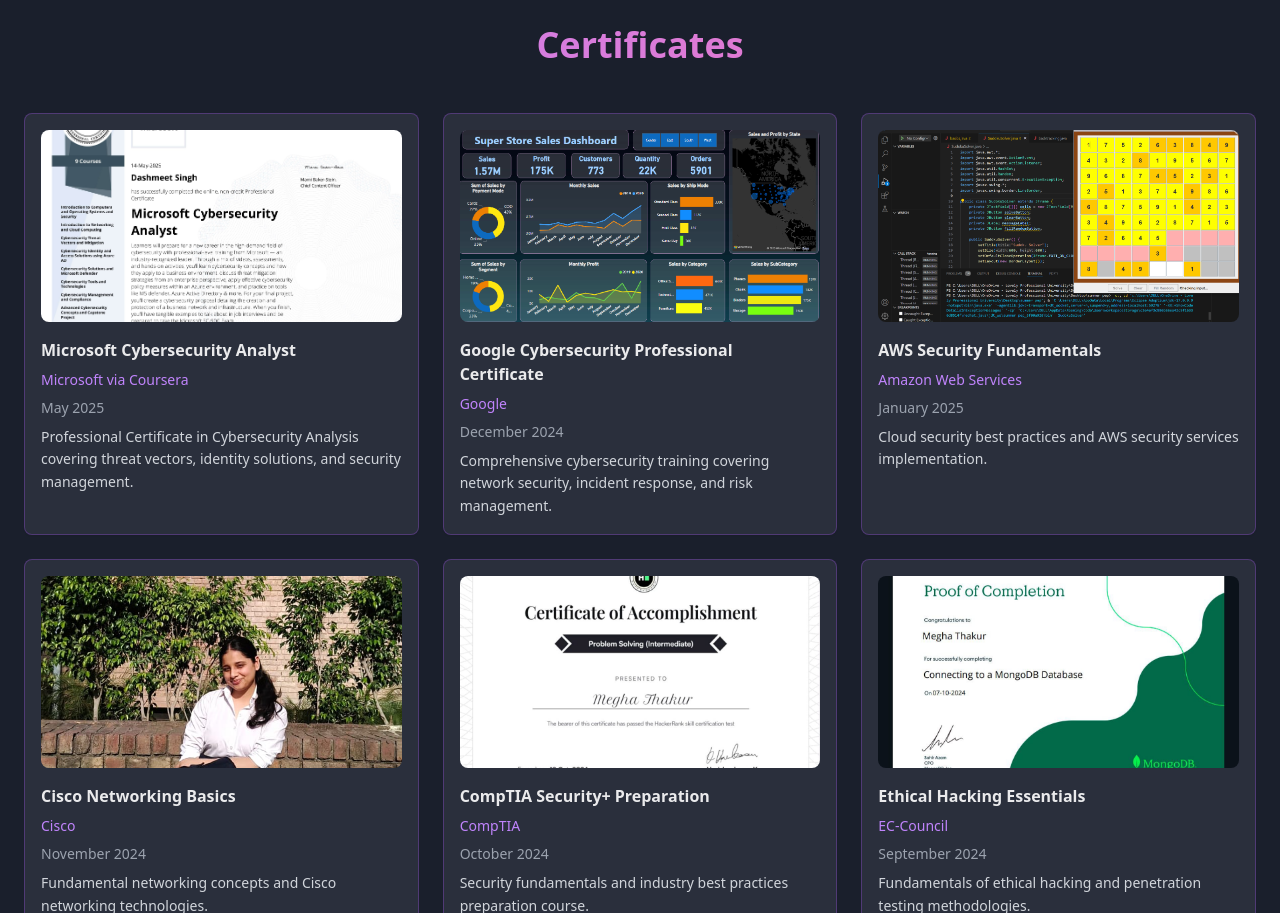
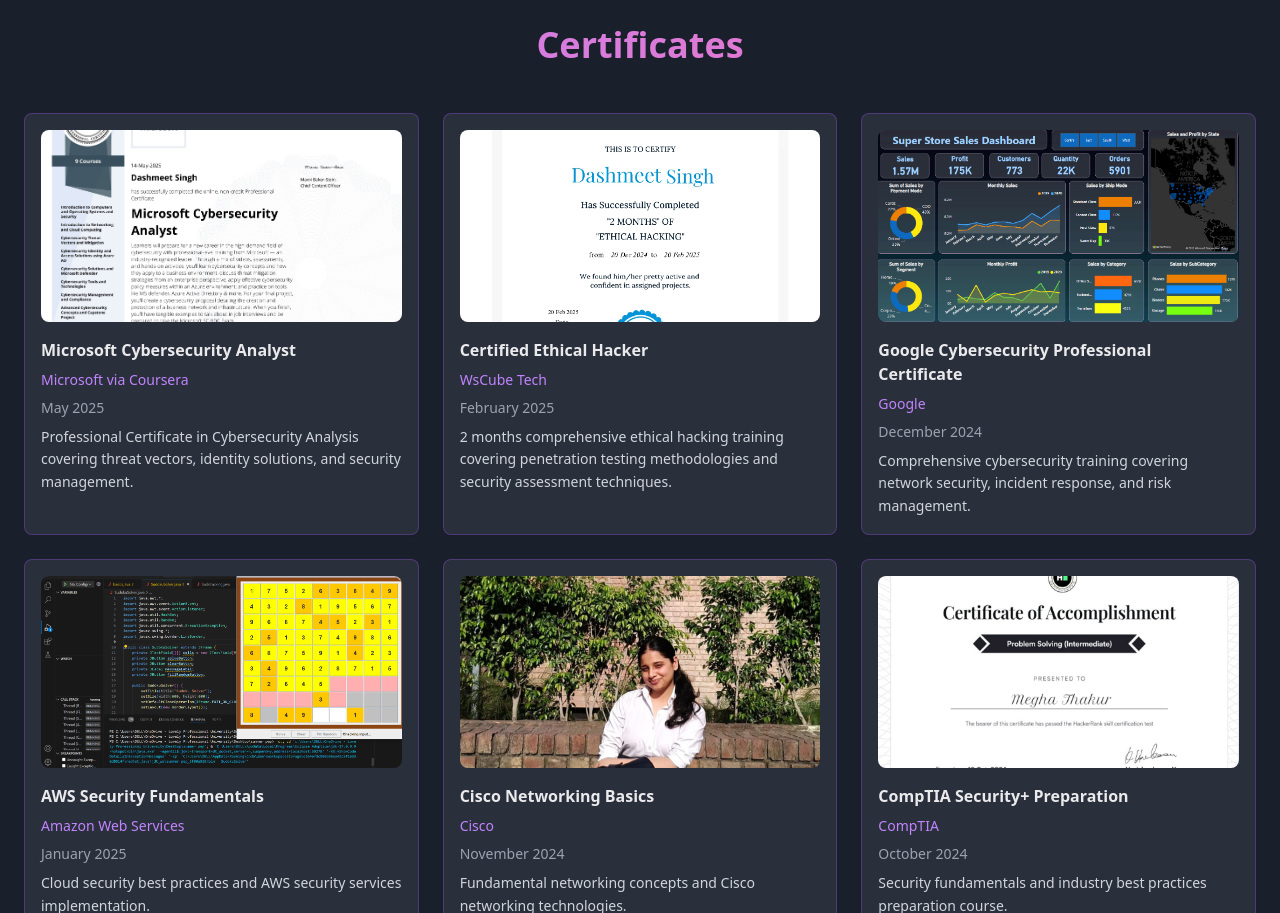
Before and after one commit to aioad/custom-cert-portfolio-creator-92, a React (Vite) app: page / in a window 1280 px wide. Shown: the part 2980-3893 px from the top of the page. Built offline with nearby package versions, Linux system fonts and the light colour scheme.

Commit message:
Replace certificate title
Replaced the "Google Cybersecurity Professional Certificate" with "Certified Ethical Hacker" in the Certificates component.

```diff
--- a/src/components/Certificates.tsx
+++ b/src/components/Certificates.tsx
@@ -1,4 +1,3 @@
-
 import { Card, CardContent } from "@/components/ui/card";
 import { useState } from "react";
 import { Sparkles } from "lucide-react";
@@ -14,6 +13,14 @@ const Certificates = () => {
       date: "May 2025",
       image: "/lovable-uploads/864ceb20-e442-4719-9392-226013008e06.png",
       description: "Professional Certificate in Cybersecurity Analysis covering threat vectors, identity solutions, and security management."
+    },
+    {
+      id: "certified-ethical-hacker",
+      title: "Certified Ethical Hacker",
+      issuer: "WsCube Tech",
+      date: "February 2025",
+      image: "/lovable-uploads/4f3441b3-b326-46e7-873b-ede5e981c32e.png",
+      description: "2 months comprehensive ethical hacking training covering penetration testing methodologies and security assessment techniques."
     },
     {
       id: "google-cybersecurity",
```
Also changed, not shown: public/lovable-uploads/4f3441b3-b326-46e7-873b-ede5e981c32e.png (added).
